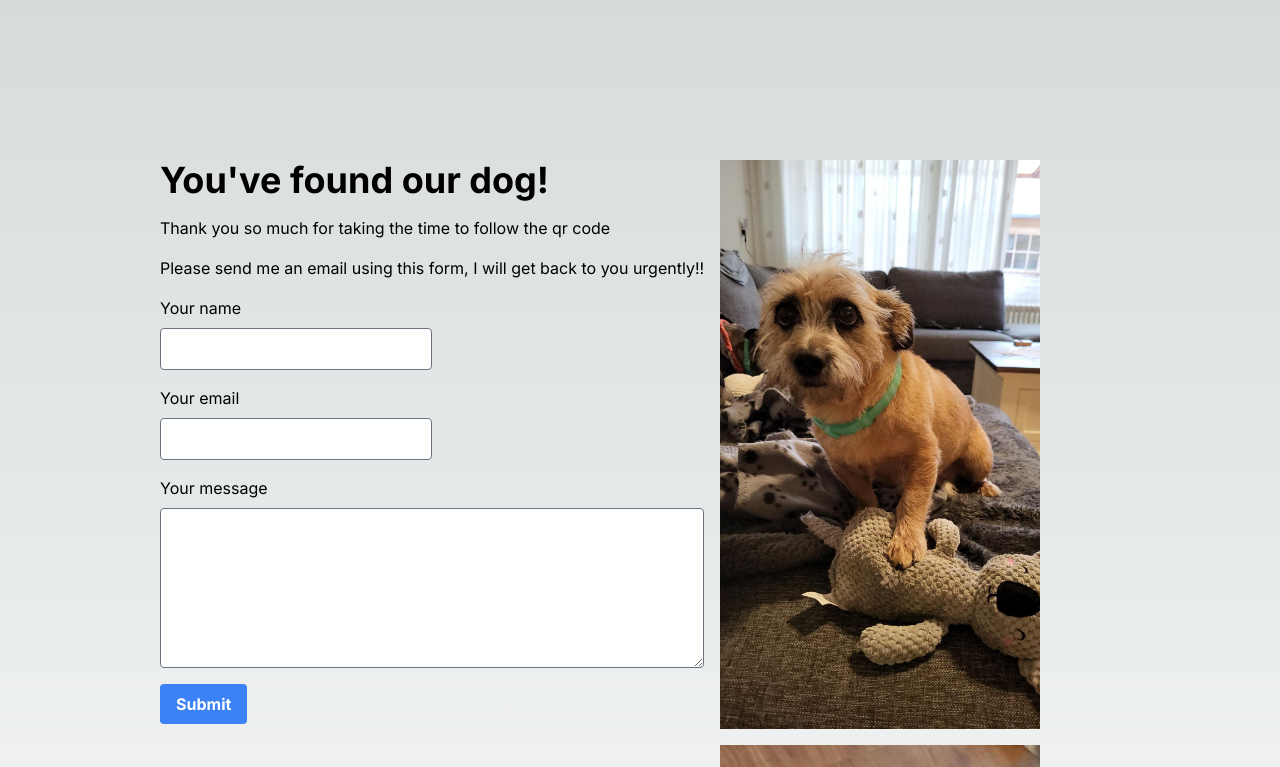
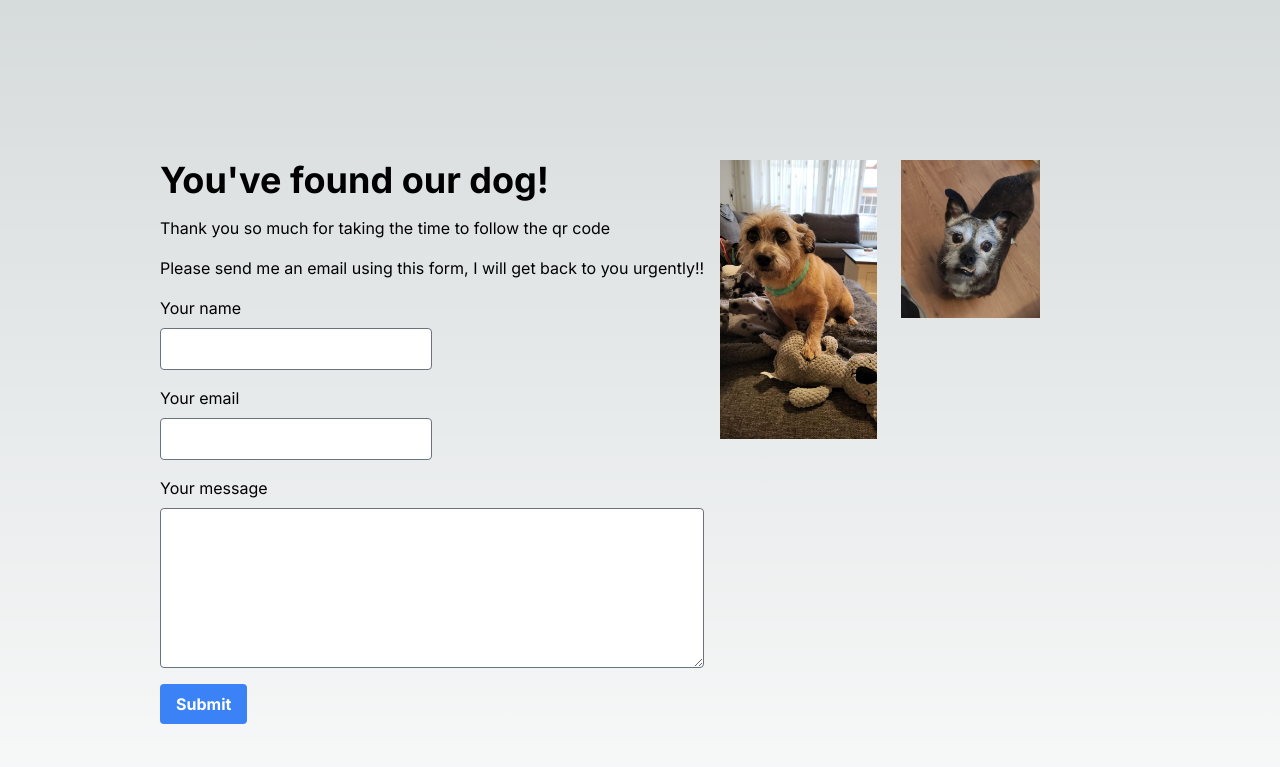
Before and after one commit to GarethMurray/dog_tags, a Next.js app: page / in a window 1280 px wide. Shown: the top 767 px of the page. Built offline with nearby package versions, Linux system fonts and the light colour scheme.

Commit message:
feat: 💄 Make images more responsive

```diff
--- a/app/page.tsx
+++ b/app/page.tsx
@@ -83,19 +83,13 @@ export default function Home() {
         </form>
         <h2 className="text-4xl font-bold mt-6">Thank you!!!</h2>
       </div>
-      <div className="flex flex-col gap-4 w-full md:w-1/3">
-        <Image
-          src={spikeJpg}
-          alt="A picture of a dog"
-          placeholder="blur"
-          className=""
-        />
-        <Image
-          src={mileyJpg}
-          alt="A picture of a dog"
-          placeholder="blur"
-          className=""
-        />
+      <div className="flex flex-col md:flex-row md:w-1/3 gap-6">
+        <div className="md:h-1/2 object-cover">
+          <Image src={spikeJpg} alt="A picture of a dog" placeholder="blur" />
+        </div>
+        <div className="md:h-1/2 object-cover">
+          <Image src={mileyJpg} alt="A picture of a dog" placeholder="blur" />
+        </div>
       </div>
     </main>
   );
```
